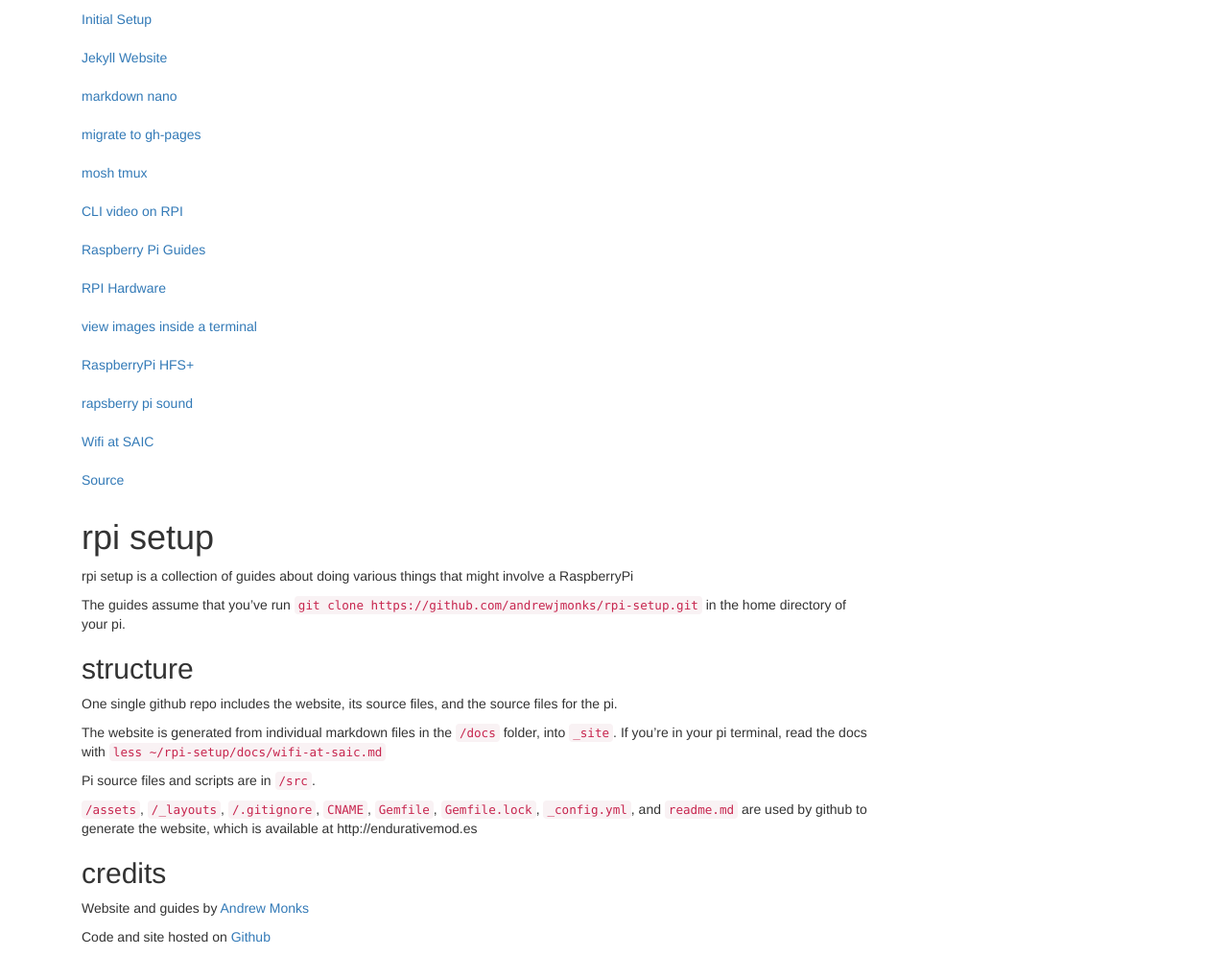
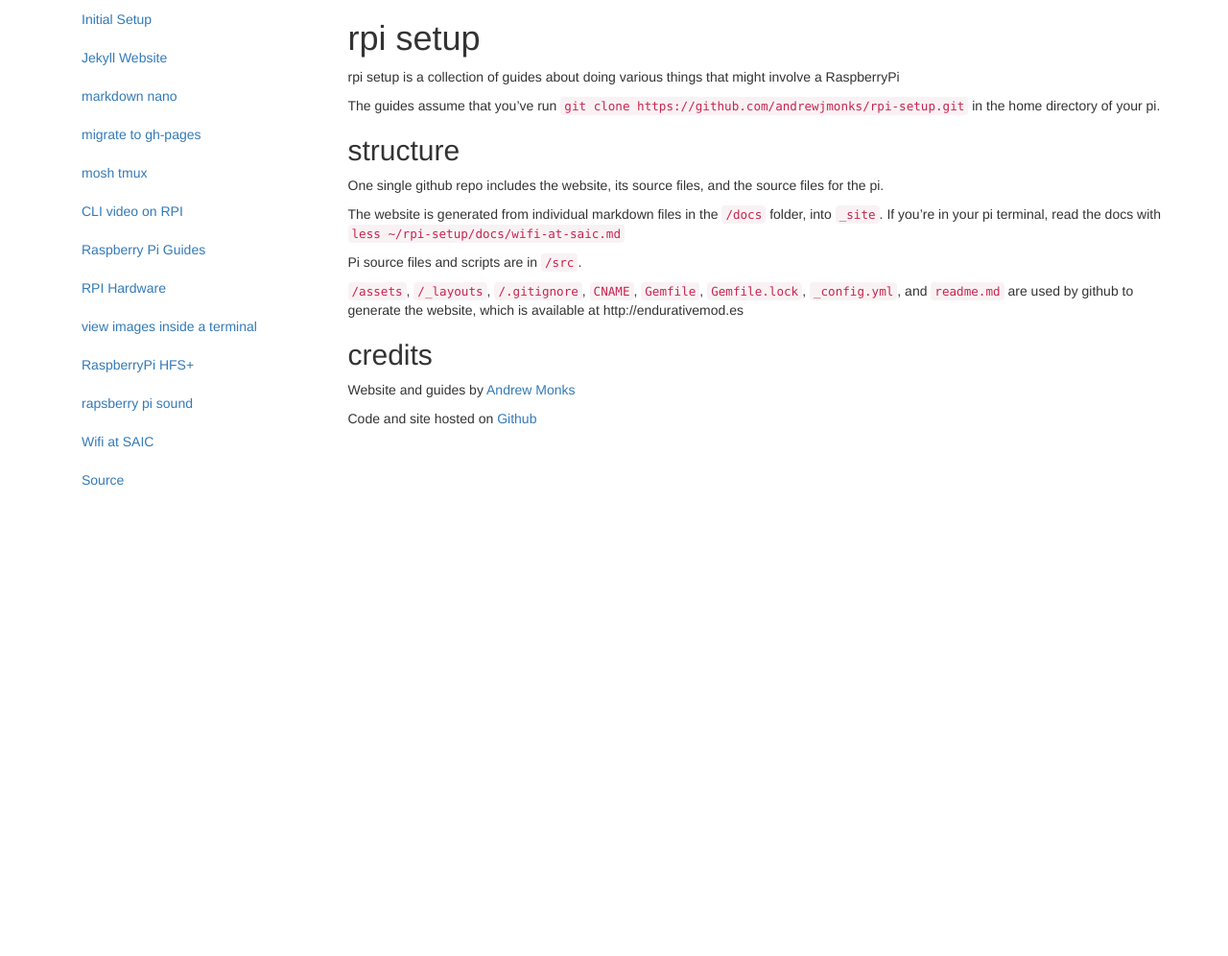
Before and after one commit to amonks/rpi-setup, a Jekyll site: the page built from readme.md, in a window 1280 px wide. Shown: the whole page at 96% size. Built offline with Jekyll 4.4.1, drawn with Linux system fonts in a browser that asks for light colours; nearby versions of some CDN libraries; after the commit the page ends 900 px from its top, so only the background shows below that.

Commit message:
bootstrap

```diff
--- a/_layouts/default.html
+++ b/_layouts/default.html
@@ -58,11 +58,12 @@
                     </li>
                 </ul>
             </div>
+
+    		<div id="main" class="content col-md-9">
+    			{{ content }}
+    		</div>
+
         </div>
-
-		<div id="main" class="content col-md-9">
-			{{ content }}
-		</div>
 
     </div>
 
```
